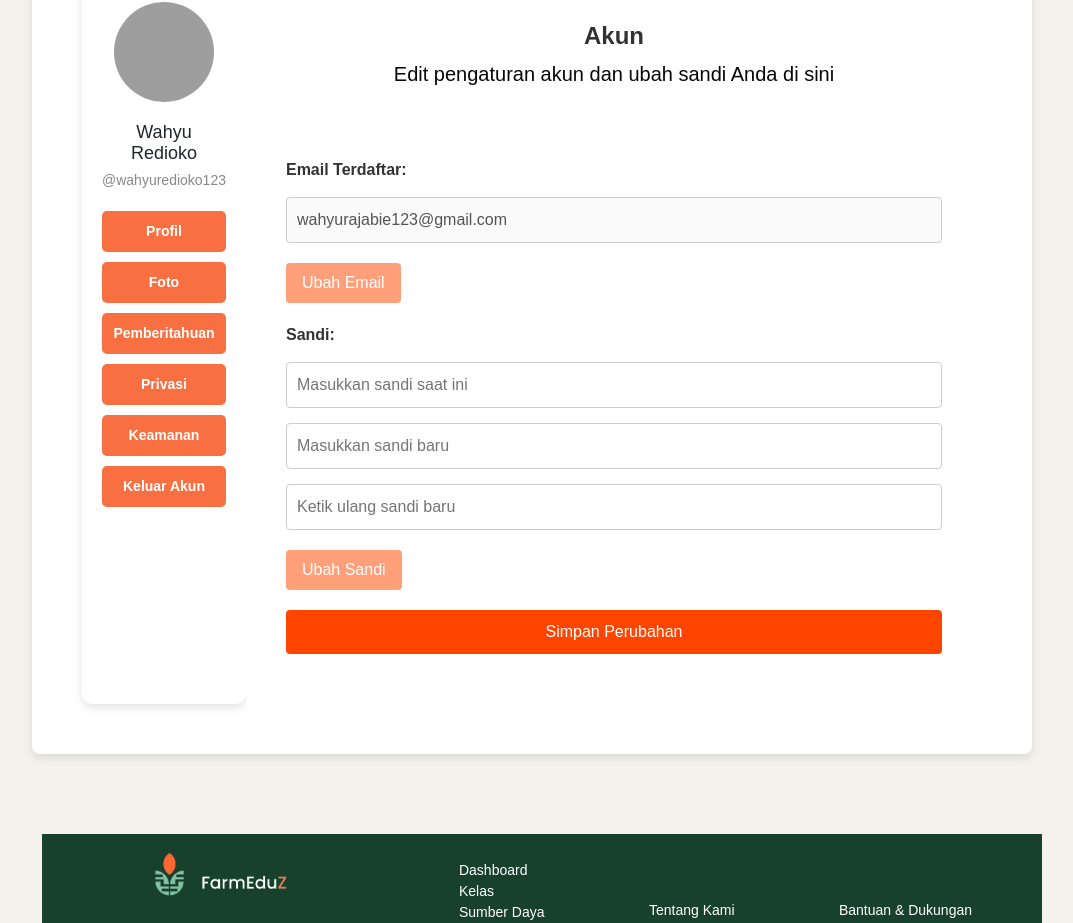
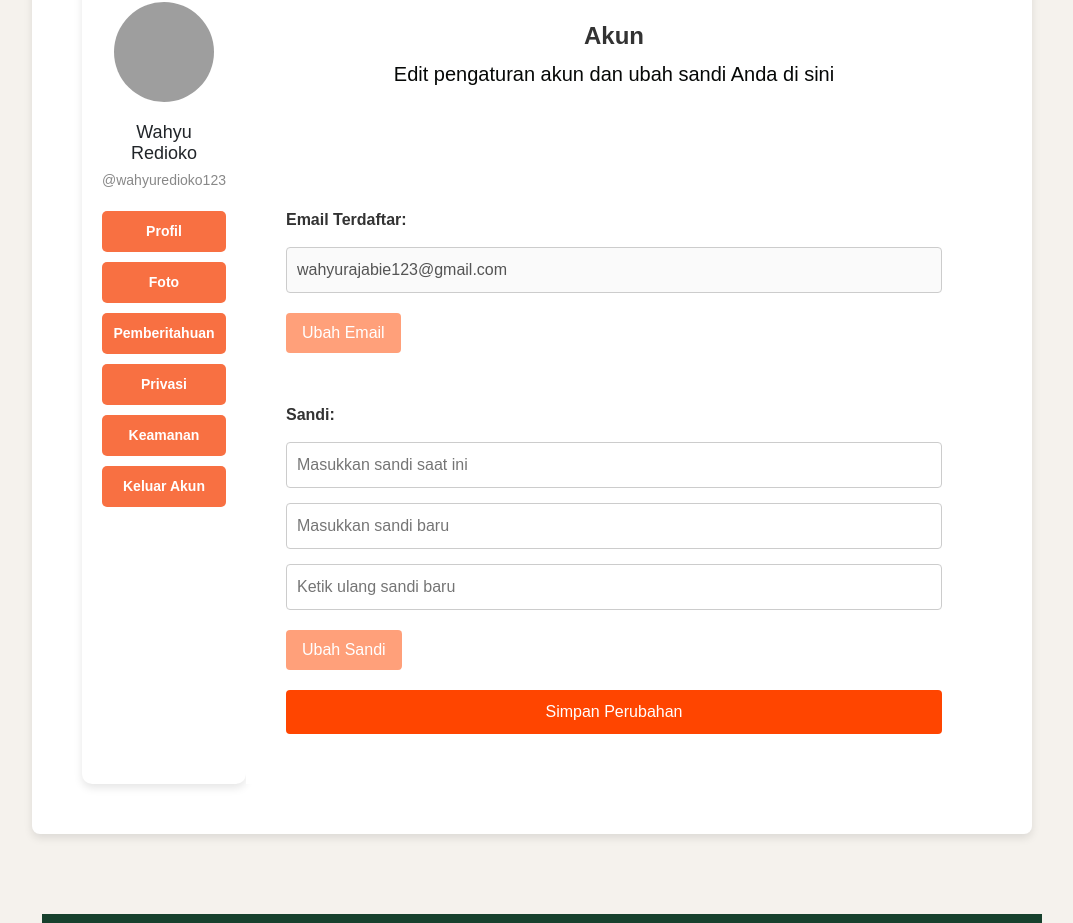
Before and after one commit to aihfdzah/GreeNext, a React (Vite) app: page / in a window 1280 px wide. Shown: the part 8078-9001 px from the top of the page, without its empty margins (108-1181 px from the left). Built offline with nearby package versions, Linux system fonts and the light colour scheme; grey boxes are pictures that could not be loaded.

Commit message:
change name file proinfo - profileinfo

```diff
--- a/src/App.css
+++ b/src/App.css
@@ -755,6 +755,7 @@ h1 {
 
 .email-section,
 .password-section {
+    margin-top: 50px;
     margin-bottom: 20px;
 }
 
--- a/src/App.jsx
+++ b/src/App.jsx
@@ -7,7 +7,7 @@ import Kelas from './pages/Kelas';
 import Tentang from './pages/Tentang';
 import Profile from './pages/Profile';
 import Profilefoto from './pages/Profilefoto';
-import Proinfo from "./pages/Proinfo";
+import Profileinfo from "./pages/Profileinfo";
 import Profileprivasi from "./pages/Profileprivasi";
 import Profilekeamanan from "./pages/Profilekeamanan";
 
@@ -20,7 +20,7 @@ const App = () => {
       <Tentang />
       <Profile />
       <Profilefoto />
-      <Proinfo />
+      <Profileinfo />
       <Profileprivasi />
       <Profilekeamanan />
       <Footer />
--- a/src/pages/Proinfo.jsx
+++ b/src/pages/Profileinfo.jsx
@@ -1,6 +1,6 @@
 import React from "react"
 
-const Proinfo = () => {
+const Profileinfo = () => {
     return (
         <div className="container" id="profileinfo">
             <div className="sidebar">
@@ -68,4 +68,4 @@ const Proinfo = () => {
     );
 };
 
-export default Proinfo;
+export default Profileinfo;
--- a/src/pages/Profilekeamanan.jsx
+++ b/src/pages/Profilekeamanan.jsx
@@ -32,24 +32,24 @@ const Profilekeamanan = () => {
                 </div>
             </div>
 
-            <main class="content">
+            <main className="content">
                 <h1>Akun</h1>
                 <p>Edit pengaturan akun dan ubah sandi Anda di sini</p>
                 <hr/>
-                <div class="account-settings">
-                    <div class="email-section">
+                <div className="account-settings">
+                    <div className="email-section">
                         <label for="email">Email Terdaftar:</label>
                         <input type="email" id="email" value="wahyurajabie123@gmail.com" disabled></input>
-                        <button class="action-button">Ubah Email</button>
+                        <button className="action-button">Ubah Email</button>
                     </div>
-                    <div class="password-section">
+                    <div className="password-section">
                         <label for="current-password">Sandi:</label>
                         <input type="password" id="current-password" placeholder="Masukkan sandi saat ini"></input>
                         <input type="password" id="new-password" placeholder="Masukkan sandi baru"></input>
                         <input type="password" id="confirm-password" placeholder="Ketik ulang sandi baru"></input>
-                        <button class="action-button">Ubah Sandi</button>
+                        <button className="action-button">Ubah Sandi</button>
                     </div>
-                    <button class="save-button">Simpan Perubahan</button>
+                    <button className="save-button">Simpan Perubahan</button>
                 </div>
             </main>
 
```
